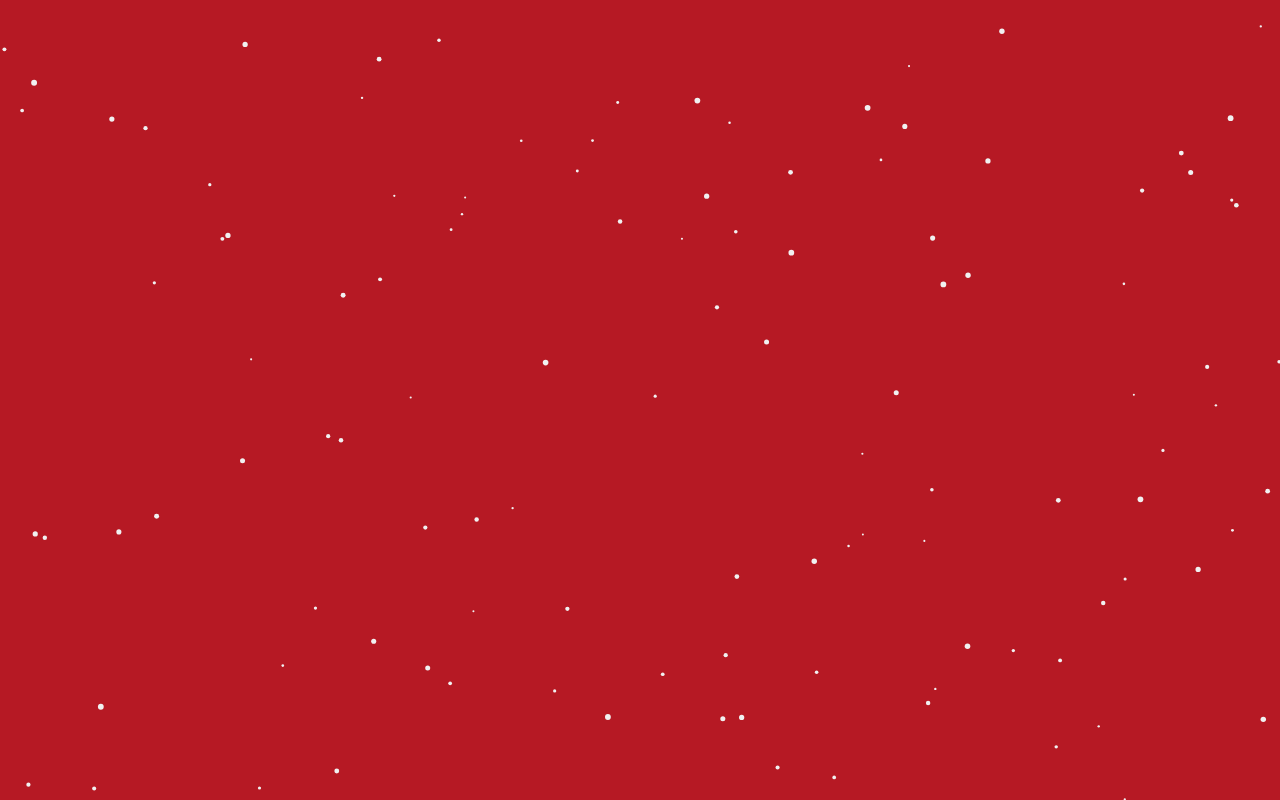
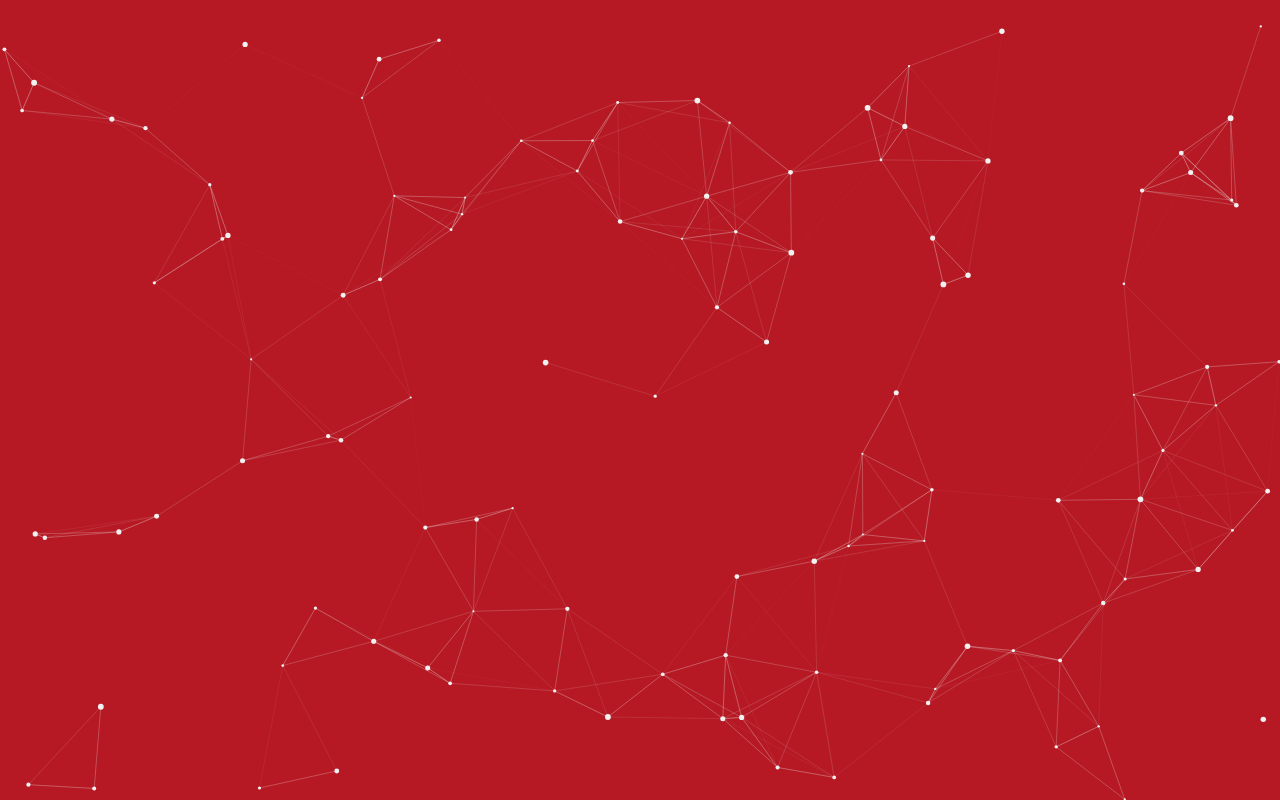
Before and after one commit to BuffaloDebile/Particules-animation-canva-JS, a plain HTML site: page index.html in a window 1280 px wide. Drawn offline with Linux system fonts and the light colour scheme.

Commit message:
resize window and connector lines

```diff
--- a/app.js
+++ b/app.js
@@ -77,6 +77,40 @@ function animate() {
     particlesArray[i].update();
   }
 
+  connect();
+
   requestAnimationFrame(animate);
 }
 animate();
+
+function connect() {
+  for (let i = 0; i < particlesArray.length; i++) {
+    for (let j = i + 1; j < particlesArray.length; j++) {
+      const squaredDistanceX =
+        (particlesArray[i].x - particlesArray[j].x) *
+        (particlesArray[i].x - particlesArray[j].x);
+      const squaredDistanceY =
+        (particlesArray[i].y - particlesArray[j].y) *
+        (particlesArray[i].y - particlesArray[j].y);
+
+      const hypotenuse = squaredDistanceX + squaredDistanceY;
+
+      if (hypotenuse < 135 * 135) {
+        ctx.strokeStyle = `rgba(240,240,240, ${1 - hypotenuse / (135 * 135)})`;
+        ctx.lineWidth = 0.4;
+        ctx.beginPath();
+        ctx.moveTo(particlesArray[i].x, particlesArray[i].y);
+        ctx.lineTo(particlesArray[j].x, particlesArray[j].y);
+        ctx.stroke();
+      }
+    }
+  }
+}
+
+window.addEventListener('resize', handleResize);
+
+function handleResize() {
+  canvas.width = innerWidth;
+  canvas.height = innerHeight;
+  init();
+}
```
Also changed, not shown: style.css (line endings or trailing spaces).
